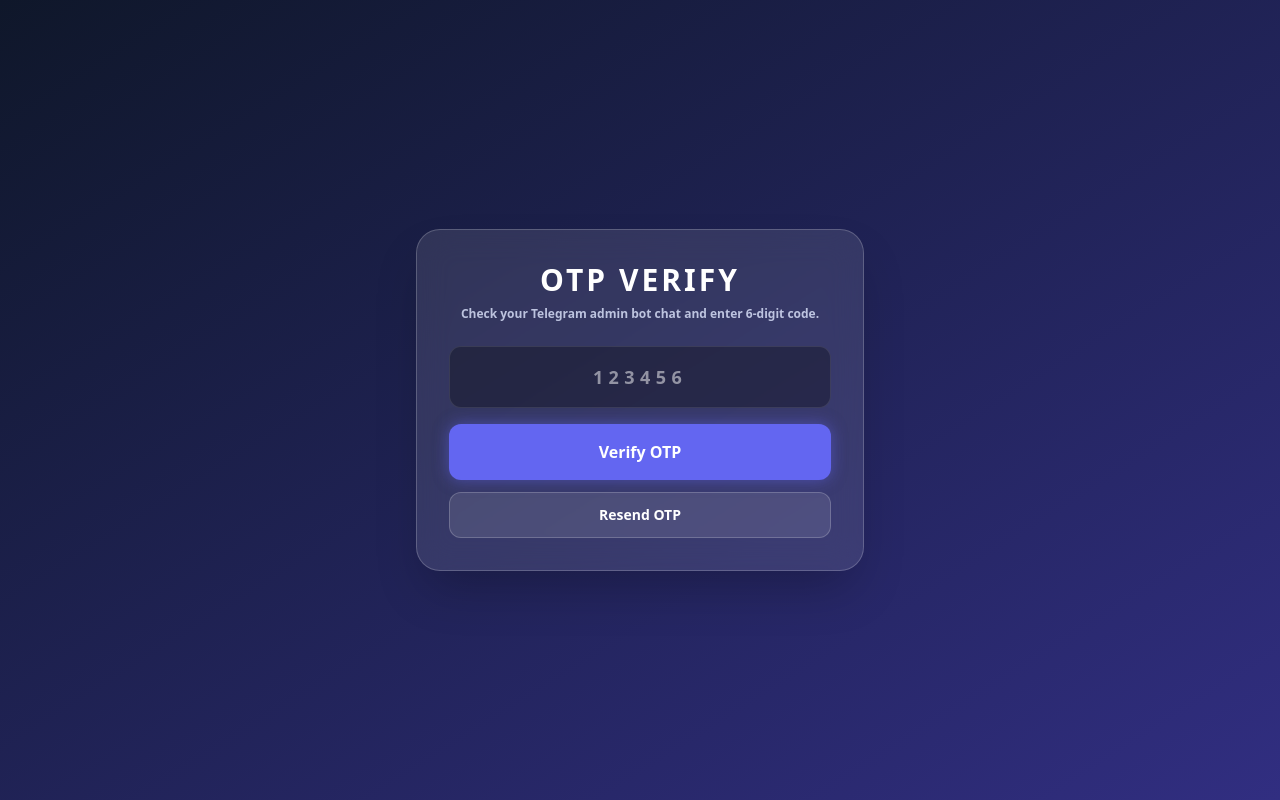
After one commit to chitaw2000/PanelMaster_6, a Flask app: page /login/otp in a window 1280 px wide. The commit adds this page. Run offline with Flask 3, Linux system fonts and the light colour scheme; the visitor is signed in with stand-in values (Sample User, id 1); parts of the project's set-up code (start-up, migrations or seed data) failed here and were passed over; some libraries are stand-ins or nearby versions.

Commit message:
Harden dashboard login with username/password and Telegram OTP 2FA.
Introduce a dedicated auth service with password hashing, rate limiting, OTP delivery and verification routes, secure session defaults, and a two-step login UI with backward-compatible config migration.

Made-with: Cursor

```diff
--- /dev/null
+++ b/auth_service.py
@@ -0,0 +1,128 @@
+import random
+import threading
+import time
+import requests
+from werkzeug.security import check_password_hash, generate_password_hash
+
+
+_RATE_LOCK = threading.Lock()
+_RATE_STORE = {}
+
+
+def ensure_auth_config(config, legacy_password=""):
+    cfg = dict(config or {})
+    changed = False
+
+    if not str(cfg.get("auth_username", "")).strip():
+        cfg["auth_username"] = "admin"
+        changed = True
+
+    if not str(cfg.get("auth_password_hash", "")).strip():
+        seed = str(legacy_password or "").strip() or "admin123"
+        cfg["auth_password_hash"] = generate_password_hash(seed)
+        changed = True
+
+    if "auth_2fa_enabled" not in cfg:
+        cfg["auth_2fa_enabled"] = True
+        changed = True
+    if "auth_telegram_bot_token" not in cfg:
+        cfg["auth_telegram_bot_token"] = ""
+        changed = True
+    if "auth_telegram_admin_id" not in cfg:
+        cfg["auth_telegram_admin_id"] = ""
+        changed = True
+    if "auth_otp_ttl_seconds" not in cfg:
+        cfg["auth_otp_ttl_seconds"] = 300
+        changed = True
+
+    return cfg, changed
+
+
+def verify_login_credentials(config, username, password):
+    cfg = config or {}
+    expected_user = str(cfg.get("auth_username", "admin")).strip()
+    saved_hash = str(cfg.get("auth_password_hash", "")).strip()
+    user = str(username or "").strip()
+    pwd = str(password or "")
+    if not expected_user or not saved_hash:
+        return False
+    if user != expected_user:
+        return False
+    try:
+        return check_password_hash(saved_hash, pwd)
+    except Exception:
+        return False
+
+
+def resolve_auth_telegram_target(config):
+    cfg = config or {}
+    token = str(cfg.get("auth_telegram_bot_token", "")).strip()
+    admin_id = str(cfg.get("auth_telegram_admin_id", "")).strip()
+    if not token:
+        token = str(cfg.get("backup_bot_token", "")).strip() or str(cfg.get("bot_token", "")).strip()
+    if not admin_id:
+        admin_id = str(cfg.get("backup_bot_admin_id", "")).strip()
+    if not admin_id:
+        admins = cfg.get("admin_ids", [])
+        if isinstance(admins, list) and admins:
+            admin_id = str(admins[0]).strip()
+    return token, admin_id
+
+
+def generate_otp_code():
+    return f"{random.randint(0, 999999):06d}"
+
+
+def send_otp_to_telegram(bot_token, admin_id, code, ttl_seconds=300):
+    token = str(bot_token or "").strip()
+    chat_id = str(admin_id or "").strip()
+    if not token or not chat_id:
+        return False, "telegram token/admin id missing"
+    ttl = max(60, int(ttl_seconds or 300))
+    text = (
+        "PanelMaster Login OTP\n"
+        f"Code: {code}\n"
+        f"Expires in: {ttl // 60} min"
+    )
+    url = f"https://api.telegram.org/bot{token}/sendMessage"
+    try:
+        res = requests.post(url, data={"chat_id": chat_id, "text": text}, timeout=20)
+        if 200 <= res.status_code < 300:
+            return True, "ok"
+        return False, f"http {res.status_code}: {res.text[:180]}"
+    except Exception as e:
+        return False, str(e)
+
+
+def check_rate_limit(key, max_attempts=5, window_seconds=600, block_seconds=300):
+    now = time.time()
+    with _RATE_LOCK:
+        rec = _RATE_STORE.get(key, {"fails": [], "blocked_until": 0.0})
+        blocked_until = float(rec.get("blocked_until", 0.0) or 0.0)
+        if blocked_until > now:
+            return False, int(blocked_until - now)
+
+        fails = [t for t in rec.get("fails", []) if now - t <= window_seconds]
+        rec["fails"] = fails
+        rec["blocked_until"] = 0.0
+        _RATE_STORE[key] = rec
+    return True, 0
+
+
+def register_rate_failure(key, max_attempts=5, window_seconds=600, block_seconds=300):
+    now = time.time()
+    with _RATE_LOCK:
+        rec = _RATE_STORE.get(key, {"fails": [], "blocked_until": 0.0})
+        fails = [t for t in rec.get("fails", []) if now - t <= window_seconds]
+        fails.append(now)
+        rec["fails"] = fails
+        if len(fails) >= max_attempts:
+            rec["blocked_until"] = now + max(30, int(block_seconds))
+            rec["fails"] = []
+        _RATE_STORE[key] = rec
+
+
+def register_rate_success(key):
+    with _RATE_LOCK:
+        if key in _RATE_STORE:
+            _RATE_STORE.pop(key, None)
--- a/config.py
+++ b/config.py
@@ -12,6 +12,12 @@ def load_config():
         "bot_token": "",
         "admin_ids": [],
         "mod_ids": [],
+        "auth_username": "admin",
+        "auth_password_hash": "",
+        "auth_2fa_enabled": True,
+        "auth_telegram_bot_token": "",
+        "auth_telegram_admin_id": "",
+        "auth_otp_ttl_seconds": 300,
         "disabled_nodes": [],
         "backup_bot_enabled": False,
         "backup_bot_token": "",
--- a/main.py
+++ b/main.py
@@ -18,12 +18,26 @@ from core_backup import (
     read_backup_json,
 )
 from core_backup_bot import send_backup_to_telegram, start_backup_scheduler
+from auth_service import (
+    ensure_auth_config,
+    verify_login_credentials,
+    resolve_auth_telegram_target,
+    generate_otp_code,
+    send_otp_to_telegram,
+    check_rate_limit,
+    register_rate_failure,
+    register_rate_success,
+)
 
 # 🚀 API Blueprint ကို လှမ်းခေါ်ခြင်း
 from core_api import api_bp
 
 app = Flask(__name__)
 app.secret_key = SECRET_KEY
+app.config["SESSION_COOKIE_HTTPONLY"] = True
+app.config["SESSION_COOKIE_SAMESITE"] = "Lax"
+app.config["SESSION_COOKIE_SECURE"] = str(os.environ.get("SESSION_COOKIE_SECURE", "0")).strip() in ("1", "true", "True")
+app.config["PERMANENT_SESSION_LIFETIME"] = timedelta(minutes=30)
 BACKUP_DIR = "/root/PanelMaster/backups"
 ACTIVITY_LOG_FILE = os.path.join(BACKUP_DIR, "dashboard_activity_log.json")
 ACTIVITY_LOG_LOCK = threading.Lock()
@@ -41,17 +55,125 @@ start_background_monitor()
 def check_auth():
     if request.path.startswith('/api/') or request.path.startswith('/conf/'):
         return
-    allowed_ui_endpoints = ['login', 'static', 'api_stats', 'api_user_ip', 'api_check_ssh', 'api_check_xray']
+    allowed_ui_endpoints = ['login', 'login_otp', 'resend_login_otp', 'static', 'api_stats', 'api_user_ip', 'api_check_ssh', 'api_check_xray']
     if request.endpoint not in allowed_ui_endpoints and not session.get('logged_in'):
         return redirect(url_for('login'))
 
 @app.route('/login', methods=['GET', 'POST'])
 def login():
+    cfg = load_config()
+    cfg, changed = ensure_auth_config(cfg, legacy_password=ADMIN_PASS)
+    if changed:
+        save_config(cfg)
+
+    error = ""
+    is_2fa_enabled = bool(cfg.get("auth_2fa_enabled", True))
+    login_ip = str(request.headers.get("X-Forwarded-For", request.remote_addr or "")).split(",")[0].strip() or "unknown"
+    login_rate_key = f"auth-login:{login_ip}"
+
     if request.method == 'POST':
-        if request.form.get('password') == ADMIN_PASS:
+        allowed, wait_seconds = check_rate_limit(login_rate_key, max_attempts=6, window_seconds=600, block_seconds=300)
+        if not allowed:
+            error = f"Too many attempts. Try again in {wait_seconds}s."
+            return render_template('login.html', error=error)
+
+        username = str(request.form.get('username', '')).strip()
+        password = str(request.form.get('password', '')).strip()
+
+        if not verify_login_credentials(cfg, username, password):
+            register_rate_failure(login_rate_key, max_attempts=6, window_seconds=600, block_seconds=300)
+            error = "Invalid username or password."
+            return render_template('login.html', error=error)
+
+        register_rate_success(login_rate_key)
+        if not is_2fa_enabled:
+            session.clear()
             session['logged_in'] = True
+            session.permanent = True
             return redirect(url_for('dashboard'))
-    return render_template('login.html')
+
+        token, admin_id = resolve_auth_telegram_target(cfg)
+        if not token or not admin_id:
+            error = "2FA is enabled but Telegram token/admin ID is not configured."
+            return render_template('login.html', error=error)
+
+        ttl_seconds = int(cfg.get("auth_otp_ttl_seconds", 300) or 300)
+        code = generate_otp_code()
+        ok, msg = send_otp_to_telegram(token, admin_id, code, ttl_seconds=ttl_seconds)
+        if not ok:
+            error = f"Failed to send OTP: {msg}"
+            return render_template('login.html', error=error)
+
+        session.clear()
+        session['otp_pending'] = True
+        session['otp_code'] = code
+        session['otp_user'] = username
+        session['otp_expires_ts'] = int(time.time()) + max(60, ttl_seconds)
+        session['otp_sent_ts'] = int(time.time())
+        session['otp_verified'] = False
+        return redirect(url_for('login_otp'))
+    return render_template('login.html', error=error)
+
+
+@app.route('/login/otp', methods=['GET', 'POST'])
+def login_otp():
+    if not session.get('otp_pending'):
+        return redirect(url_for('login'))
+
+    cfg = load_config()
+    error = ""
+    now_ts = int(time.time())
+    expires_ts = int(session.get('otp_expires_ts', 0) or 0)
+    if expires_ts and now_ts > expires_ts:
+        session.clear()
+        return redirect(url_for('login'))
+
+    otp_ip = str(request.headers.get("X-Forwarded-For", request.remote_addr or "")).split(",")[0].strip() or "unknown"
+    otp_rate_key = f"auth-otp:{otp_ip}"
+
+    if request.method == 'POST':
+        allowed, wait_seconds = check_rate_limit(otp_rate_key, max_attempts=8, window_seconds=600, block_seconds=300)
+        if not allowed:
+            error = f"Too many OTP attempts. Try again in {wait_seconds}s."
+            return render_template('login_otp.html', error=error, expires_ts=expires_ts)
+
+        code_input = str(request.form.get('otp_code', '')).strip()
+        saved_code = str(session.get('otp_code', '')).strip()
+        if not saved_code or code_input != saved_code:
+            register_rate_failure(otp_rate_key, max_attempts=8, window_seconds=600, block_seconds=300)
+            error = "Invalid OTP code."
+            return render_template('login_otp.html', error=error, expires_ts=expires_ts)
+
+        if int(time.time()) > int(session.get('otp_expires_ts', 0) or 0):
+            session.clear()
+            return redirect(url_for('login'))
+
+        register_rate_success(otp_rate_key)
+        session.clear()
+        session['logged_in'] = True
+        session.permanent = True
+        return redirect(url_for('dashboard'))
+
+    return render_template('login_otp.html', error=error, expires_ts=expires_ts)
+
+
+@app.route('/login/otp/resend', methods=['POST'])
+def resend_login_otp():
+    if not session.get('otp_pending'):
+        return redirect(url_for('login'))
+    cfg = load_config()
+    token, admin_id = resolve_auth_telegram_target(cfg)
+    if not token or not admin_id:
+        return redirect(url_for('login'))
+
+    ttl_seconds = int(cfg.get("auth_otp_ttl_seconds", 300) or 300)
+    code = generate_otp_code()
+    ok, _ = send_otp_to_telegram(token, admin_id, code, ttl_seconds=ttl_seconds)
+    if ok:
+        session['otp_code'] = code
+        session['otp_expires_ts'] = int(time.time()) + max(60, ttl_seconds)
+        session['otp_sent_ts'] = int(time.time())
+    return redirect(url_for('login_otp'))
 
 @app.route('/logout')
 def logout():
--- /dev/null
+++ b/templates/login_otp.html
@@ -0,0 +1,32 @@
+<!DOCTYPE html>
+<html>
+<head>
+    <title>OTP Verification</title>
+    <script src="https://cdn.tailwindcss.com"></script>
+</head>
+<body class="bg-gradient-to-br from-slate-900 to-indigo-900 flex items-center justify-center h-screen font-sans p-4">
+    <div class="bg-white/10 backdrop-blur-lg p-8 rounded-3xl shadow-2xl w-full max-w-md text-center border border-white/20">
+        <h2 class="text-3xl font-black text-white mb-2 tracking-widest uppercase">OTP Verify</h2>
+        <p class="text-xs text-indigo-100/80 mb-6 font-semibold">Check your Telegram admin bot chat and enter 6-digit code.</p>
+
+        {% if error %}
+        <div class="mb-4 text-left bg-red-500/20 border border-red-300/40 text-red-100 px-3 py-2 rounded-xl text-xs font-bold">
+            {{ error }}
+        </div>
+        {% endif %}
+
+        <form method="POST" class="space-y-4 mb-3">
+            <input type="text" name="otp_code" inputmode="numeric" maxlength="6" placeholder="123456" required class="w-full bg-black/30 border border-white/10 p-4 rounded-xl text-white placeholder-white/50 tracking-[0.3em] text-center text-lg font-bold focus:outline-none focus:ring-2 focus:ring-indigo-400">
+            <button class="w-full bg-indigo-500 hover:bg-indigo-400 text-white p-4 rounded-xl font-bold transition-all transform hover:scale-[1.02] shadow-[0_0_15px_rgba(99,102,241,0.5)]">
+                Verify OTP
+            </button>
+        </form>
+
+        <form action="/login/otp/resend" method="POST" class="m-0">
+            <button class="w-full bg-white/10 hover:bg-white/20 text-white p-3 rounded-xl text-sm font-black border border-white/20 transition">
+                Resend OTP
+            </button>
+        </form>
+    </div>
+</body>
+</html>
```
Also changed, not shown: templates/login.html (+27 -2 lines).
